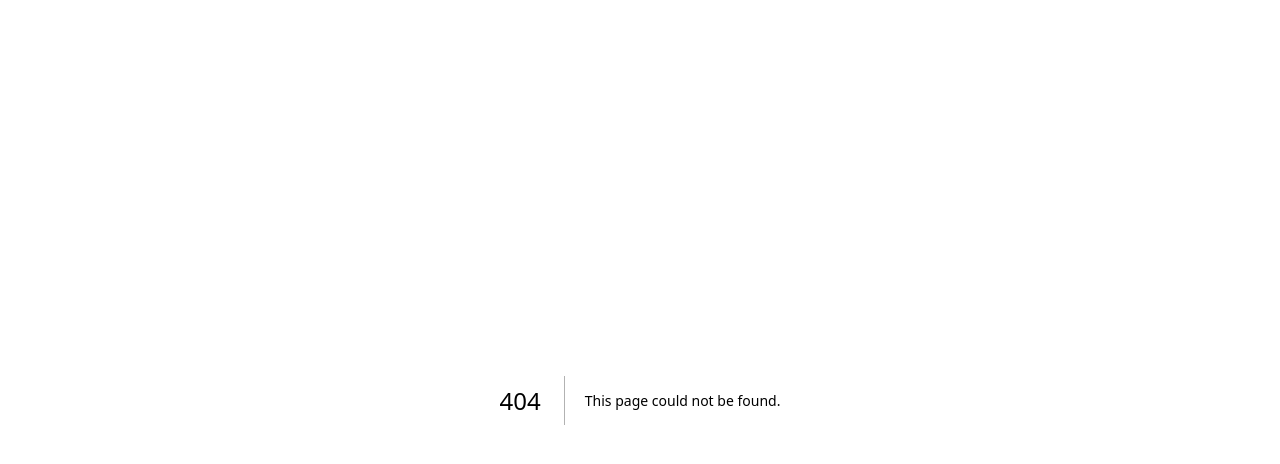
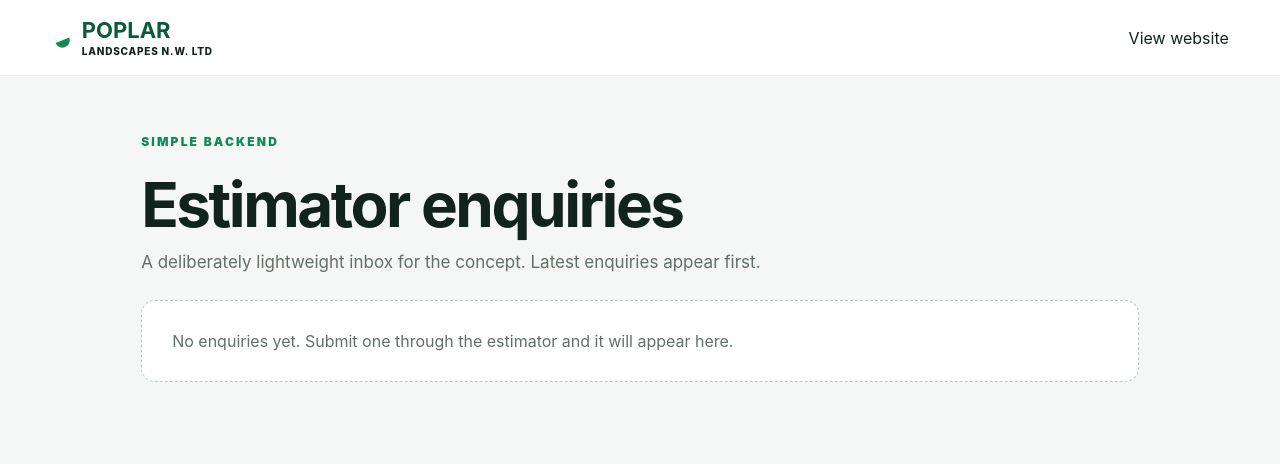
Before and after one commit to paulthetiler/poplar-landscapes, a Next.js app: page /admin in a window 1280 px wide. Before the commit this address had no page. Shown: the top 464 px of the page. Built offline with nearby package versions, Linux system fonts and the light colour scheme.

Commit message:
Add Poplar Landscapes prototype

```diff
--- /dev/null
+++ b/app/admin/page.js
@@ -0,0 +1,49 @@
+"use client";
+
+import { useEffect, useState } from "react";
+import Link from "next/link";
+
+export default function AdminPage() {
+  const [items,setItems]=useState([]);
+  const [loading,setLoading]=useState(true);
+
+  useEffect(() => {
+    fetch("/api/enquiries")
+      .then(r => r.json())
+      .then(data => setItems(data.enquiries || []))
+      .finally(() => setLoading(false));
+  }, []);
+
+  return (
+    <main className="adminPage">
+      <header className="siteHeader">
+        <div className="brand"><div className="leaf">◒</div><div><strong>POPLAR</strong><span>LANDSCAPES N.W. LTD</span></div></div>
+        <Link href="/">View website</Link>
+      </header>
+      <section className="adminWrap">
+        <div className="eyebrow green">Simple backend</div>
+        <h1>Estimator enquiries</h1>
+        <p className="adminLead">A deliberately lightweight inbox for the concept. Latest enquiries appear first.</p>
+        {loading ? <p>Loading…</p> : items.length === 0 ? (
+          <div className="emptyState">No enquiries yet. Submit one through the estimator and it will appear here.</div>
+        ) : (
+          <div className="enquiryList">
+            {items.map(item => (
+              <article className="enquiryItem" key={item.id}>
+                <div className="enquiryTop">
+                  <div><strong>{item.name}</strong><span>{item.projectType} · {item.area}m² · {item.postcode}</span></div>
+                  <div className="enquiryPrice">£{Number(item.estimate?.low || 0).toLocaleString()} – £{Number(item.estimate?.high || 0).toLocaleString()}</div>
+                </div>
+                <div className="enquiryMeta">
+                  <span>{item.phone}</span><span>{item.email || "No email"}</span><span>Access: {item.access}</span><span>Removal: {item.removal}</span>
+                </div>
+                {item.notes ? <p>{item.notes}</p> : null}
+                <small>{item.id} · {new Date(item.createdAt).toLocaleString()}</small>
+              </article>
+            ))}
+          </div>
+        )}
+      </section>
+    </main>
+  );
+}
```
